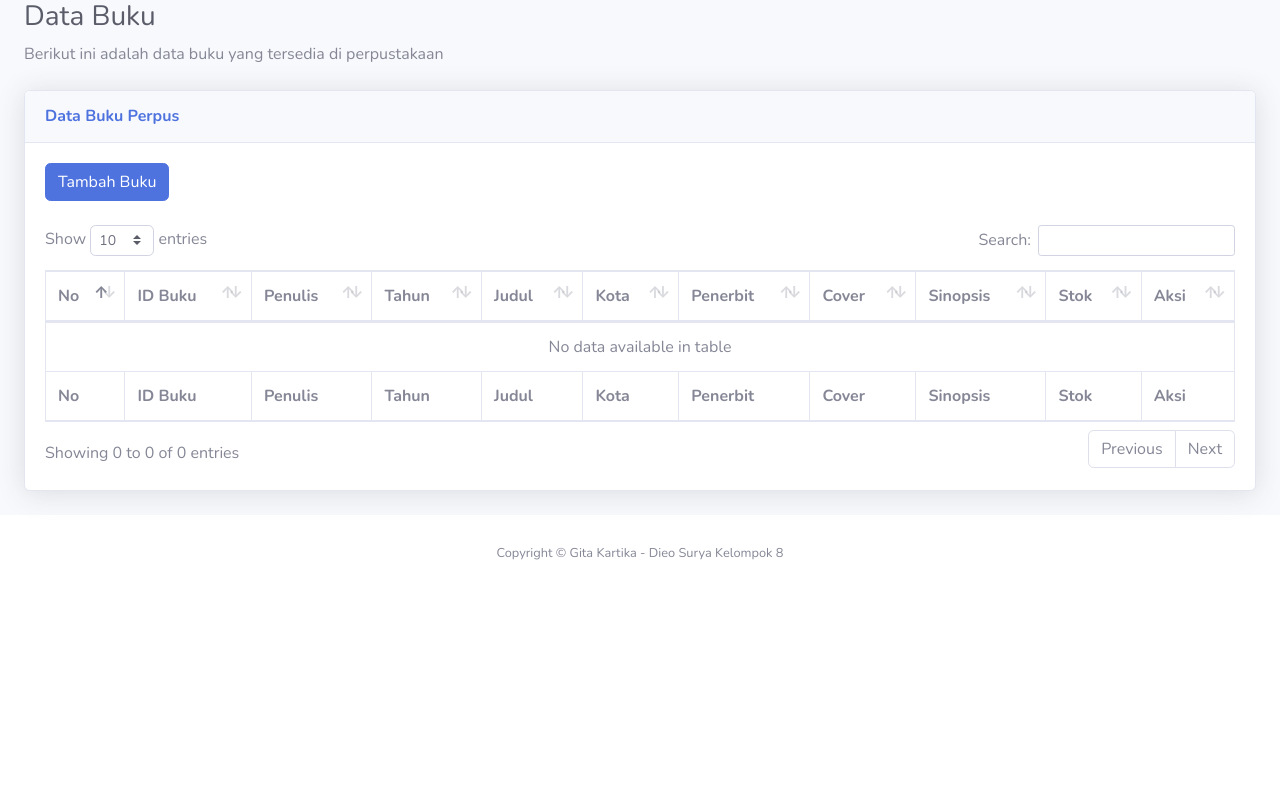
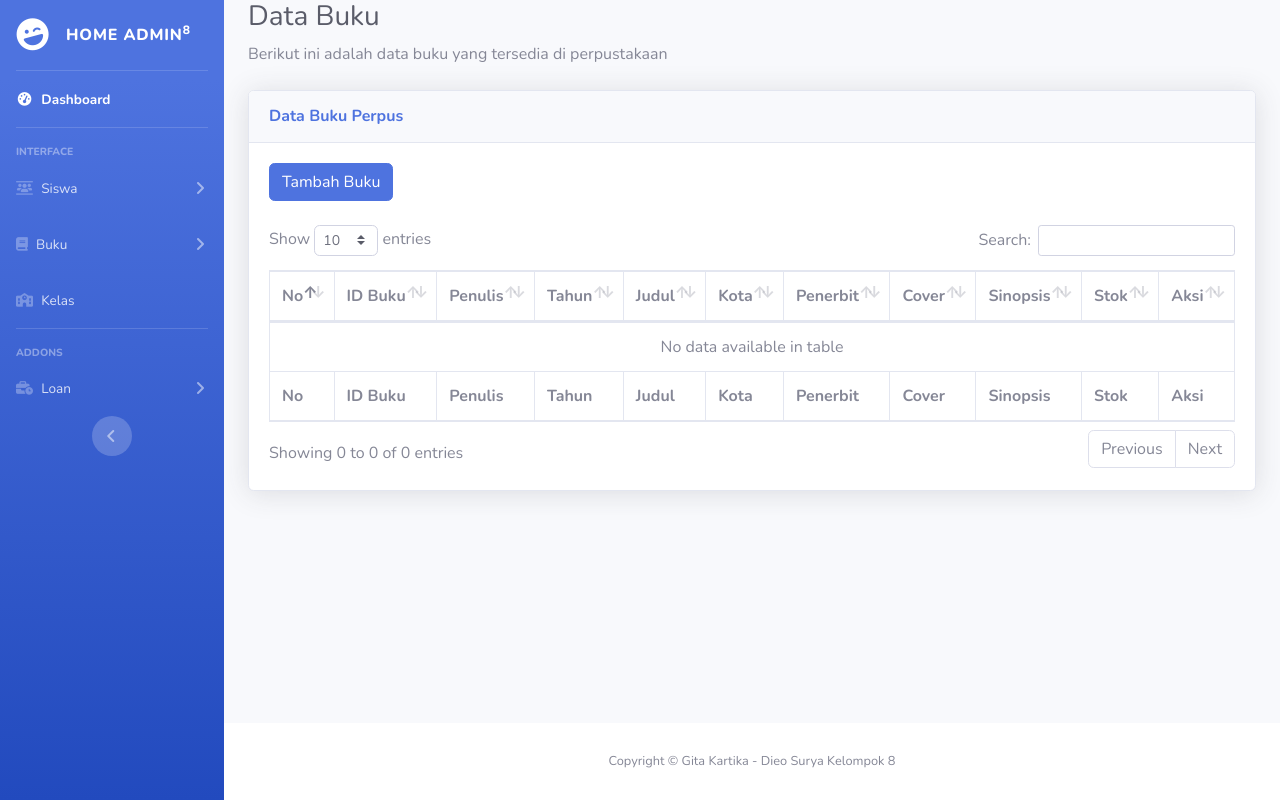
Before and after one commit to dieosurya867/Kelompok8PKK, a PHP site: page /admin/databuku.php in a window 1280 px wide. Run offline with PHP 8.4, Linux system fonts and the light colour scheme; data that the repository does not hold is empty; some libraries are stand-ins or nearby versions.

Commit message:
update sidebar

```diff
--- a/admin/databuku.php
+++ b/admin/databuku.php
@@ -23,10 +23,9 @@ include '../function/function.php';
     <title>Data Buku</title>
 
     <!-- Custom fonts for this template -->
-    <link href="vendor/fontawesome-free/css/all.min.css" rel="stylesheet" type="text/css">
-    <link
-        href="https://fonts.googleapis.com/css?family=Nunito:200,200i,300,300i,400,400i,600,600i,700,700i,800,800i,900,900i"
-        rel="stylesheet">
+    <link href="vendor/fontawesome-free/css/all.min.css" rel="stylesheet" type="text/css" />
+    <script src="https://kit.fontawesome.com/7b36e01bb8.js" crossorigin="anonymous"></script>
+    <link href="https://fonts.googleapis.com/css?family=Nunito:200,200i,300,300i,400,400i,600,600i,700,700i,800,800i,900,900i" rel="stylesheet" />
 
     <!-- Custom styles for this template -->
     <link href="../css/sb-admin-2.min.css" rel="stylesheet">
@@ -42,6 +41,102 @@ include '../function/function.php';
 
     <!-- Page Wrapper -->
     <div id="wrapper">
+        <!-- sidebar front-end dieo -->
+        <ul class="navbar-nav bg-gradient-primary sidebar sidebar-dark accordion" id="accordionSidebar">
+            <!-- Sidebar - Brand Front-End Dieo -->
+            <a class="sidebar-brand d-flex align-items-center justify-content-center" href="index.html">
+                <div class="sidebar-brand-icon rotate-n-15">
+                    <i class="fas fa-laugh-wink"></i>
+                </div>
+                <div class="sidebar-brand-text mx-3">Home Admin<sup>8</sup></div>
+            </a>
+
+            <!-- Divider -->
+            <hr class="sidebar-divider my-0" />
+
+            <!-- Nav Item - Dashboard Dieo-->
+            <li class="nav-item active">
+                <a class="nav-link" href="index.html">
+                    <i class="fas fa-fw fa-tachometer-alt"></i>
+                    <span>Dashboard</span></a>
+            </li>
+
+            <!-- Divider -->
+            <hr class="sidebar-divider" />
+
+            <!-- Heading -->
+            <div class="sidebar-heading">Interface</div>
+
+            <!-- Nav Item - Pages Collapse Menu Dieo-->
+            <li class="nav-item">
+                <a class="nav-link collapsed" href="#" data-toggle="collapse" data-target="#collapseTwo" aria-expanded="true" aria-controls="collapseTwo">
+                    <i class="fa-solid fa-users-between-lines"></i>
+                    <span>Siswa</span>
+                </a>
+                <div id="collapseTwo" class="collapse" aria-labelledby="headingTwo" data-parent="#accordionSidebar">
+                    <div class="bg-white py-2 collapse-inner rounded">
+                        <h6 class="collapse-header">Tampilan:</h6>
+                        <a class="collapse-item" href="buttons.html">Dashboard Siswa</a>
+                    </div>
+                </div>
+            </li>
+
+            <!-- Nav Item - Utilities Collapse Menu Dieo-->
+            <li class="nav-item">
+                <a class="nav-link collapsed" href="#" data-toggle="collapse" data-target="#collapseUtilities" aria-expanded="true" aria-controls="collapseUtilities">
+                    <i class="fa-solid fa-book"></i>
+                    <span>Buku</span>
+                </a>
+                <div id="collapseUtilities" class="collapse" aria-labelledby="headingUtilities" data-parent="#accordionSidebar">
+                    <div class="bg-white py-2 collapse-inner rounded">
+                        <h6 class="collapse-header">Tampilan:</h6>
+                        <a class="collapse-item" href="utilities-color.html">Dashboard Buku</a>
+                        <a class="collapse-item" href="utilities-border.html">Tambah Data Buku</a>
+
+                    </div>
+            </li>
+
+            <li class="nav-item">
+                <a class="nav-link" href="charts.html">
+                    <i class="fa-solid fa-school"></i>
+                    <span>Kelas</span></a>
+            </li>
+
+            <!-- Divider -->
+            <hr class="sidebar-divider" />
+
+            <!-- Heading -->
+            <div class="sidebar-heading">Addons</div>
+
+            <!-- Nav Item - Pages Collapse Menu -->
+            <li class="nav-item">
+                <a class="nav-link collapsed" href="#" data-toggle="collapse" data-target="#collapsePages" aria-expanded="true" aria-controls="collapsePages">
+                    <i class="fa-solid fa-business-time"></i>
+                    <span>Loan</span>
+                </a>
+                <div id="collapsePages" class="collapse" aria-labelledby="headingPages" data-parent="#accordionSidebar">
+                    <div class="bg-white py-2 collapse-inner rounded">
+                        <h6 class="collapse-header">Menu:</h6>
+                        <a class="collapse-item" href="siswa.html">Peminjaman Buku</a>
+                        <a class="collapse-item" href="tambah-siswa.html">Pengembalian Buku</a>
+
+
+
+                    </div>
+                </div>
+            </li>
+
+            <!-- Divider Front-End Dieo -->
+
+
+            <!-- Sidebar Toggler (Sidebar) -->
+            <div class="text-center d-none d-md-inline">
+                <button class="rounded-circle border-0" id="sidebarToggle"></button>
+            </div>
+
+            <!-- Sidebar Message -->
+
+        </ul>
 
         <!-- Content Wrapper -->
         <div id="content-wrapper" class="d-flex flex-column">
@@ -102,19 +197,20 @@ include '../function/function.php';
 
                                         $ambil = read('buku');
                                         $no = 1;
-                                            while($data = mysqli_fetch_assoc($ambil)) {
+                                        while ($data = mysqli_fetch_assoc($ambil)) {
                                         ?>
                                             <tr>
-                                            <td><?=$no;$no++?></td>
-                                            <td><?= $data['id_buku']?></td>
-                                            <td><?= $data['penulis']?></td>
-                                            <td><?= $data['tahun']?></td>
-                                            <td><?= $data['judul']?></td>
-                                            <td><?= $data['kota']?></td>
-                                            <td><?= $data['penerbit']?></td>
-                                            <td><?= $data['cover']?></td>
-                                            <td><?= $data['sinopsis']?></td>
-                                            <td><?= $data['stok']?></td>
+                                                <td><?= $no;
+                                                    $no++ ?></td>
+                                                <td><?= $data['id_buku'] ?></td>
+                                                <td><?= $data['penulis'] ?></td>
+                                                <td><?= $data['tahun'] ?></td>
+                                                <td><?= $data['judul'] ?></td>
+                                                <td><?= $data['kota'] ?></td>
+                                                <td><?= $data['penerbit'] ?></td>
+                                                <td><?= $data['cover'] ?></td>
+                                                <td><?= $data['sinopsis'] ?></td>
+                                                <td><?= $data['stok'] ?></td>
                                                 <td> </td>
                                             </tr>
                                         <?php
@@ -155,8 +251,7 @@ include '../function/function.php';
     </a>
 
     <!-- Logout Modal-->
-    <div class="modal fade" id="logoutModal" tabindex="-1" role="dialog" aria-labelledby="exampleModalLabel"
-        aria-hidden="true">
+    <div class="modal fade" id="logoutModal" tabindex="-1" role="dialog" aria-labelledby="exampleModalLabel" aria-hidden="true">
         <div class="modal-dialog" role="document">
             <div class="modal-content">
                 <div class="modal-header">
--- a/function/config.php
+++ b/function/config.php
@@ -1,6 +1,6 @@
 <?php
 
-$db_servername = "127.0.0.1:3307";
+$db_servername = "localhost";
 $db_username = "root";
 $db_password = "";
 $db_name = "perpustakaan_kelompok8";
@@ -12,7 +12,3 @@ if($db) {
 } else {
     echo "Koneksi gagal";
 }
-
-
-
-?>
```
Lines whose indentation alone changed are shown as unchanged.
